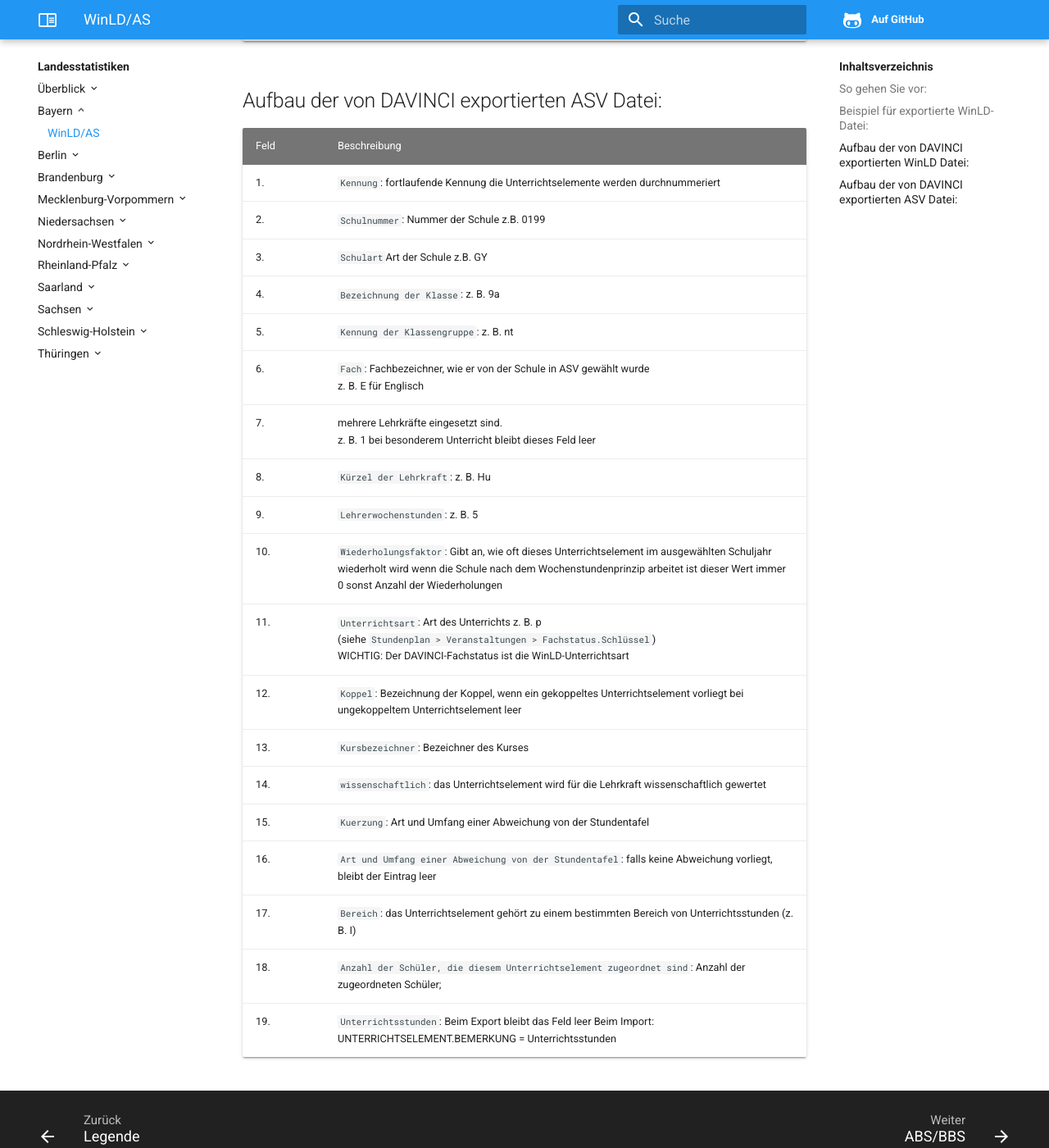
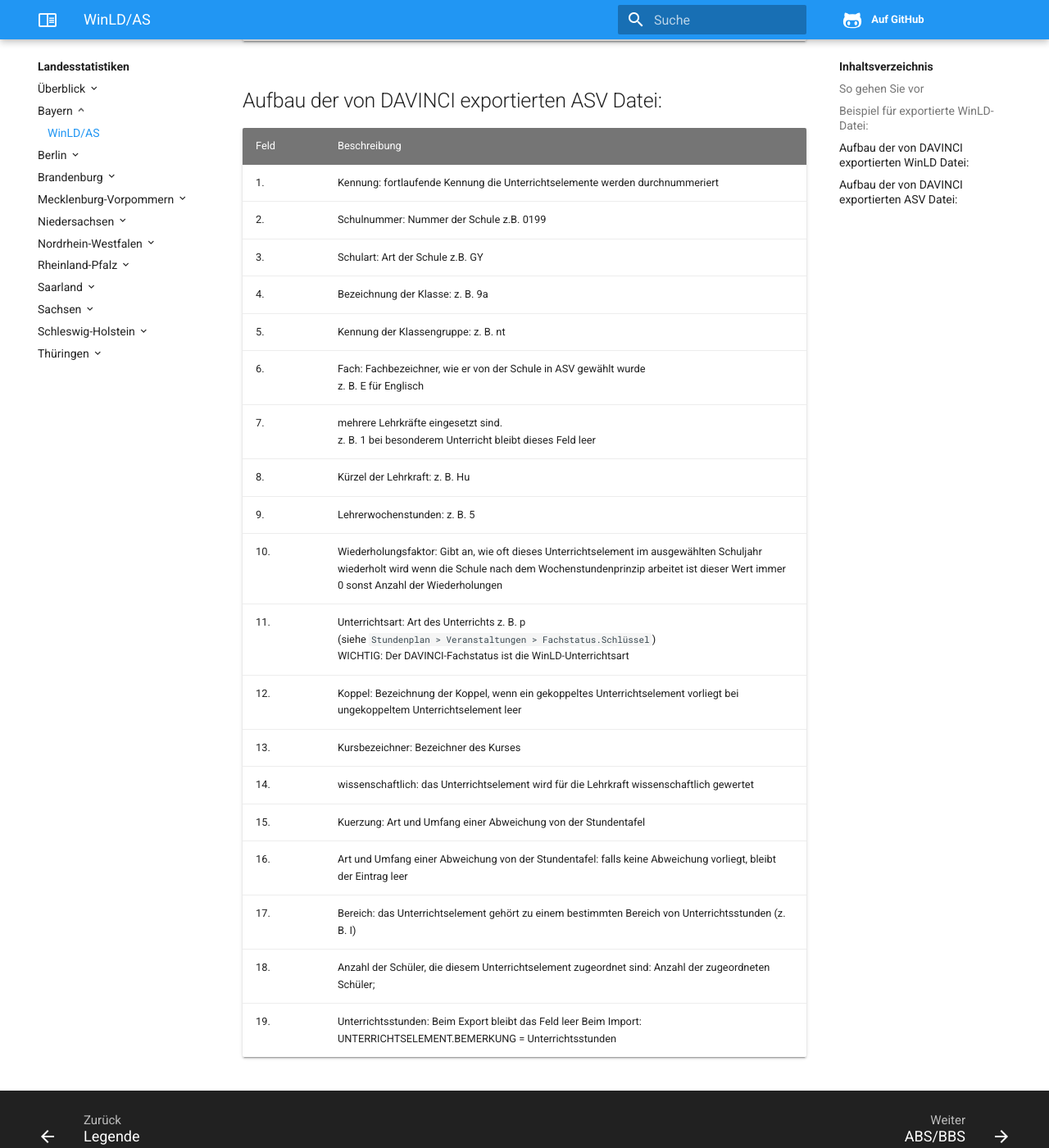
Before and after one commit to stuebersystems/doc.ls.de, an MkDocs documentation site: the page built from docs/bayern/winld.md, in a window 1280 px wide and 1400 px high, scrolled down 2526 px. Shown: the whole window at 82% size. Built offline with MkDocs 1.6.1, drawn with Linux system fonts in a browser that asks for light colours; some of the changed text lies outside the part shown.

```diff
--- a/docs/bayern/winld.md
+++ b/docs/bayern/winld.md
@@ -1,15 +1,12 @@
 # WinLD und ASV
-
 
 DAVINCI kann die Daten für die bayerische Landesstatistik exportieren.
 
-## So gehen Sie vor:
-
+## So gehen Sie vor
 
 1. Importieren Sie ``Plan > Importieren und Exportieren > Statistikdaten importieren`` und dann mit ``Bayern ASV importieren`` oder mit ``Bayern WinLD importieren`` die entsprechenden Vorgabedaten.
 2. Erstellen Sie in DAVINCI den Stundenplan.
 3. Exportieren Sie mit ``Plan > Importieren und Exportieren > Statistikdaten exportieren`` und dann mit ``Statistik Bayern (ASV) exportieren`` oder mit ``Statistik Bayern (WINLD) exportieren`` die entsprechenden Daten.
-
 
 ## Beispiel für exportierte WinLD-Datei:
 
@@ -32,7 +29,7 @@ DAVINCI kann die Daten für die bayerische Landesstatistik exportieren.
 | Raum                | Raumkürzel                                                                                                                                                                                                                                                                                                                                                                                                                                                                                                                                                                                   |
 | Unterrichtsart      | ein Zeichen <br/> 1 Pflicht 1-4; 2 Pflicht 5-6; 3 Pflicht 7-9 bzw. 7-10 4 Pflicht 10; 5 Pflicht 11; 6 Kollegstufe; 7; 8; 9; <br/> s t v Pflicht bei BOS; <br/> w Wahlunterricht;<br/> e Ergänzungsunterr.; <br/> f bzw. g Förderunterr.; <br/> a bzw. n Arbeitsgemeinsch.; <br/> p Pluskurs;<br/> k Hausunterr.; <br/> (siehe `Stundenplan > Veranstaltungen > Fachstatus.Schlüssel`) <br/> WICHTIG: Der DAVINCI-Fachstatus ist die WinLD-Unterrichtsart                                                                                                                                     |
 | Jahrgang            | zwei Zeichen z. B. 06 oder 11                                                                                                                                                                                                                                                                                                                                                                                                                                                                                                                                                                |
-| Schulnr             | vier Zeichen (Spalte `"Stammdaten > Klassen > Schule"`)                                                                                                                                                                                                                                                                                                                                                                                                                                                                                                                                      |
+| Schulnr             | vier Zeichen (Spalte `Stammdaten > Klassen > Schule`)                                                                                                                                                                                                                                                                                                                                                                                                                                                                                                                                      |
 | Schultyp            | drei Zeichen (GYM, RS&#95; , FOS, BOS, SBA, VS&#95; , WAL, BS&#95; , WS&#95; , BFS, BAS, FS) <br/>(wird von DAVINCI nicht exportiert)                                                                                                                                                                                                                                                                                                                                                                                                                                                        |
 | Wochenwert          | Wochenwert der Unterrichtseinheit für den Lehrer als Dezimalzahl mit Punkt als Dezimalzeichen. In manchen Schularten (z.B. BS) findet nicht jede Woche derselbe Unterricht statt (z.B. Wiederholung alle 3 Wochen). Der Wochenwert gibt den Mittelwert aller Stunden je Woche über alle Unterrichtswochen wieder. <br/>Zum Beispiel: <br/>3 Stunden jede Woche 3<br/> 3 Stunden in 18 von 37 Wochen 1.45946<br/>3 Stunden in 12 von 37 Wochen 0.97297</div>                                                                                                                                  |
 | Wiederholungsfaktor | Nur für BS, BFS, FS, FAK, BFG<br> Gibt an, wie oft diese Unterrichtseinheit in einem Schuljahr wiederholt wird.                                                                                                                                                                                                                                                                                                                                                                                                                                                                              |
@@ -48,22 +45,22 @@ DAVINCI kann die Daten für die bayerische Landesstatistik exportieren.
 
 | Feld | Beschreibung                                                                                                                                                                                                                |
 | ---- | --------------------------------------------------------------------------------------------------------------------------------------------------------------------------------------------------------------------------- |
-| 1.   | `Kennung`: fortlaufende Kennung die Unterrichtselemente werden durchnummeriert                                                                                                                                              |
-| 2.   | `Schulnummer`: Nummer der Schule z.B. 0199                                                                                                                                                                                  |
-| 3.   | `Schulart `Art der Schule z.B. GY                                                                                                                                                                                           |
-| 4.   | `Bezeichnung der Klasse`: z. B. 9a                                                                                                                                                                                          |
-| 5.   | `Kennung der Klassengruppe`: z. B. nt                                                                                                                                                                                       |
-| 6.   | `Fach`: Fachbezeichner, wie er von der Schule in ASV gewählt wurde<br/> z. B. E für Englisch                                                                                                                                |
+| 1.   | Kennung: fortlaufende Kennung die Unterrichtselemente werden durchnummeriert                                                                                                                                              |
+| 2.   | Schulnummer: Nummer der Schule z.B. 0199                                                                                                                                                                                  |
+| 3.   | Schulart: Art der Schule z.B. GY                                                                                                                                                                                           |
+| 4.   | Bezeichnung der Klasse: z. B. 9a                                                                                                                                                                                          |
+| 5.   | Kennung der Klassengruppe: z. B. nt                                                                                                                                                                                       |
+| 6.   | Fach: Fachbezeichner, wie er von der Schule in ASV gewählt wurde<br/> z. B. E für Englisch                                                                                                                                |
 | 7.   | mehrere Lehrkräfte eingesetzt sind. <br/>z. B. 1 bei besonderem Unterricht bleibt dieses Feld leer                                                                                                                          |
-| 8.   | `Kürzel der Lehrkraft`: z. B. Hu                                                                                                                                                                                            |
-| 9.   | `Lehrerwochenstunden `: z. B. 5                                                                                                                                                                                             |
-| 10.  | `Wiederholungsfaktor `: Gibt an, wie oft dieses Unterrichtselement im ausgewählten Schuljahr wiederholt wird wenn die Schule nach dem Wochenstundenprinzip arbeitet ist dieser Wert immer 0 sonst Anzahl der Wiederholungen |
-| 11.  | `Unterrichtsart`: Art des Unterrichts z. B. p<br/> (siehe `Stundenplan > Veranstaltungen > Fachstatus.Schlüssel`) <br/> WICHTIG: Der DAVINCI-Fachstatus ist die WinLD-Unterrichtsart                                        |
-| 12.  | `Koppel`:  Bezeichnung der Koppel, wenn ein gekoppeltes Unterrichtselement vorliegt bei ungekoppeltem Unterrichtselement leer                                                                                               |
-| 13.  | `Kursbezeichner`: Bezeichner des Kurses                                                                                                                                                                                     |
-| 14.  | `wissenschaftlich`: das Unterrichtselement wird für die Lehrkraft wissenschaftlich gewertet                                                                                                                                 |
-| 15.  | `Kuerzung `: Art und Umfang einer Abweichung von der Stundentafel                                                                                                                                                           |
-| 16.  | `Art und Umfang einer Abweichung von der Stundentafel`: falls keine Abweichung vorliegt, bleibt der Eintrag leer                                                                                                            |
-| 17.  | `Bereich `: das Unterrichtselement gehört zu einem bestimmten Bereich von Unterrichtsstunden (z. B. I)                                                                                                                      |
-| 18.  | `Anzahl der Schüler, die diesem Unterrichtselement zugeordnet sind`: Anzahl der zugeordneten Schüler;                                                                                                                       |
-| 19.  | `Unterrichtsstunden `: Beim Export bleibt das Feld leer Beim Import: UNTERRICHTSELEMENT.BEMERKUNG = Unterrichtsstunden                                                                                                      |
+| 8.   | Kürzel der Lehrkraft: z. B. Hu                                                                                                                                                                                            |
+| 9.   | Lehrerwochenstunden: z. B. 5                                                                                                                                                                                             |
+| 10.  | Wiederholungsfaktor: Gibt an, wie oft dieses Unterrichtselement im ausgewählten Schuljahr wiederholt wird wenn die Schule nach dem Wochenstundenprinzip arbeitet ist dieser Wert immer 0 sonst Anzahl der Wiederholungen |
+| 11.  | Unterrichtsart: Art des Unterrichts z. B. p<br/> (siehe `Stundenplan > Veranstaltungen > Fachstatus.Schlüssel`) <br/> WICHTIG: Der DAVINCI-Fachstatus ist die WinLD-Unterrichtsart                                        |
+| 12.  | Koppel:  Bezeichnung der Koppel, wenn ein gekoppeltes Unterrichtselement vorliegt bei ungekoppeltem Unterrichtselement leer                                                                                               |
+| 13.  | Kursbezeichner: Bezeichner des Kurses                                                                                                                                                                                     |
+| 14.  | wissenschaftlich: das Unterrichtselement wird für die Lehrkraft wissenschaftlich gewertet                                                                                                                                 |
+| 15.  | Kuerzung: Art und Umfang einer Abweichung von der Stundentafel                                                                                                                                                           |
+| 16.  | Art und Umfang einer Abweichung von der Stundentafel: falls keine Abweichung vorliegt, bleibt der Eintrag leer                                                                                                            |
+| 17.  | Bereich: das Unterrichtselement gehört zu einem bestimmten Bereich von Unterrichtsstunden (z. B. I)                                                                                                                      |
+| 18.  | Anzahl der Schüler, die diesem Unterrichtselement zugeordnet sind: Anzahl der zugeordneten Schüler;                                                                                                                       |
+| 19.  | Unterrichtsstunden: Beim Export bleibt das Feld leer Beim Import: UNTERRICHTSELEMENT.BEMERKUNG = Unterrichtsstunden                                                                                                      |
```
